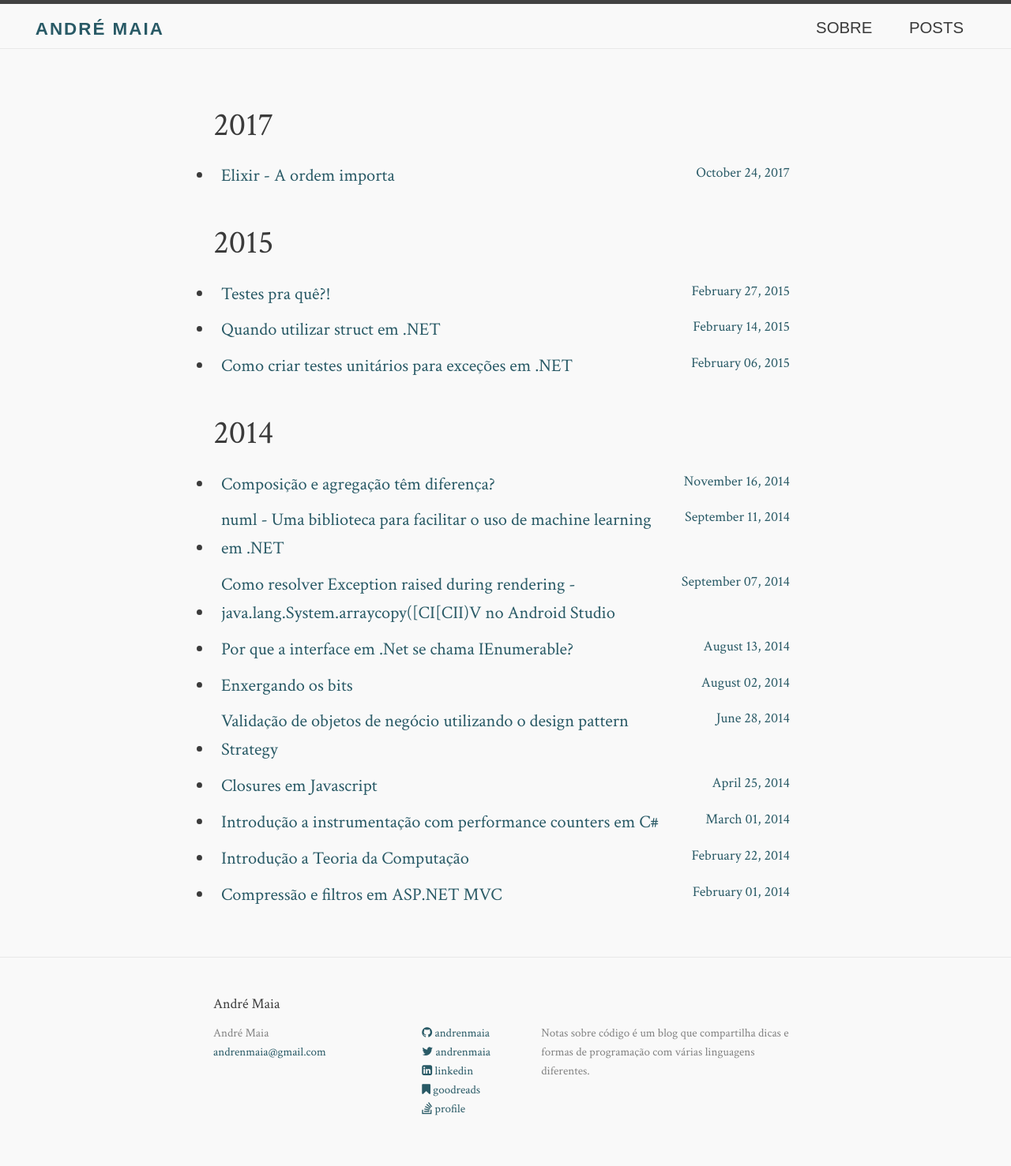
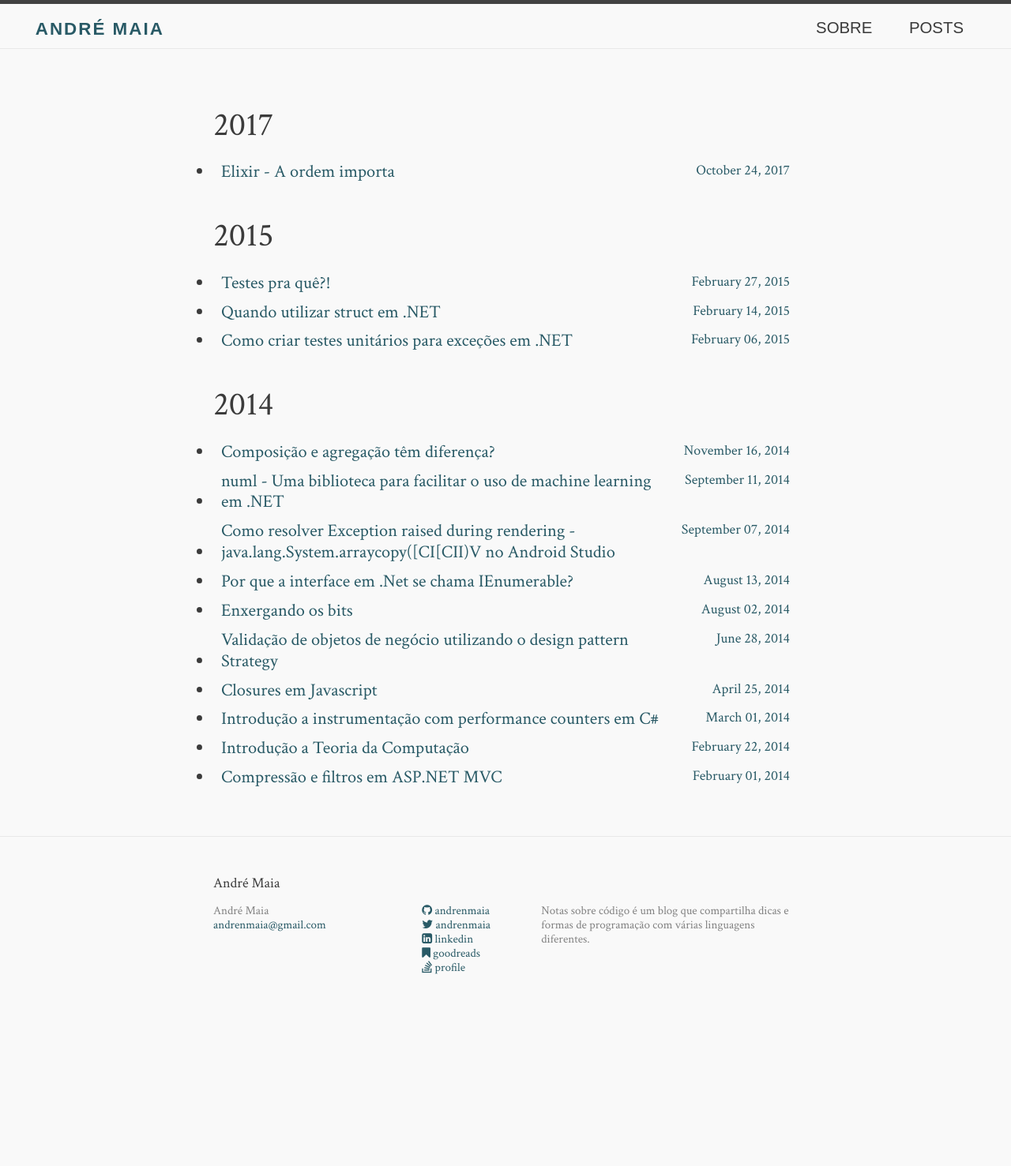
Before and after one commit to andrenmaia/anmaia.com.br, a Jekyll site: the page built from index.html, in a window 1280 px wide. Shown: the whole page at 79% size. Built offline with Jekyll 4.4.1, drawn with Linux system fonts in a browser that asks for light colours; nearby versions of some CDN libraries; Markdown is read by kramdown in place of the engine named in the settings; after the commit the page ends 1295 px from its top, so only the background shows below that.

Commit message:
Fix line-height

```diff
--- a/_sass/_custom.scss
+++ b/_sass/_custom.scss
@@ -8,7 +8,6 @@ h2, h3, h4, h5, h6 {
     color: $text-color;
     font-weight: 400;
     // margin-top: 3em;
-    line-height: 1.25em;
     margin-bottom: 0.5em;
     margin-top: 1em;
     line-height: 1.2;
--- a/css/main.scss
+++ b/css/main.scss
@@ -10,7 +10,7 @@ $base-font-family: "Calendas Plus","Crimson Text","Hoefler Text","Georgia",serif
 $base-font-size:   1.4em;
 $base-font-weight: 400;
 $small-font-size:  $base-font-size * 0.875;
-$base-line-height: 1.6;
+$base-line-height: 1.2;
 
 $spacing-unit:     30px;
 
```
